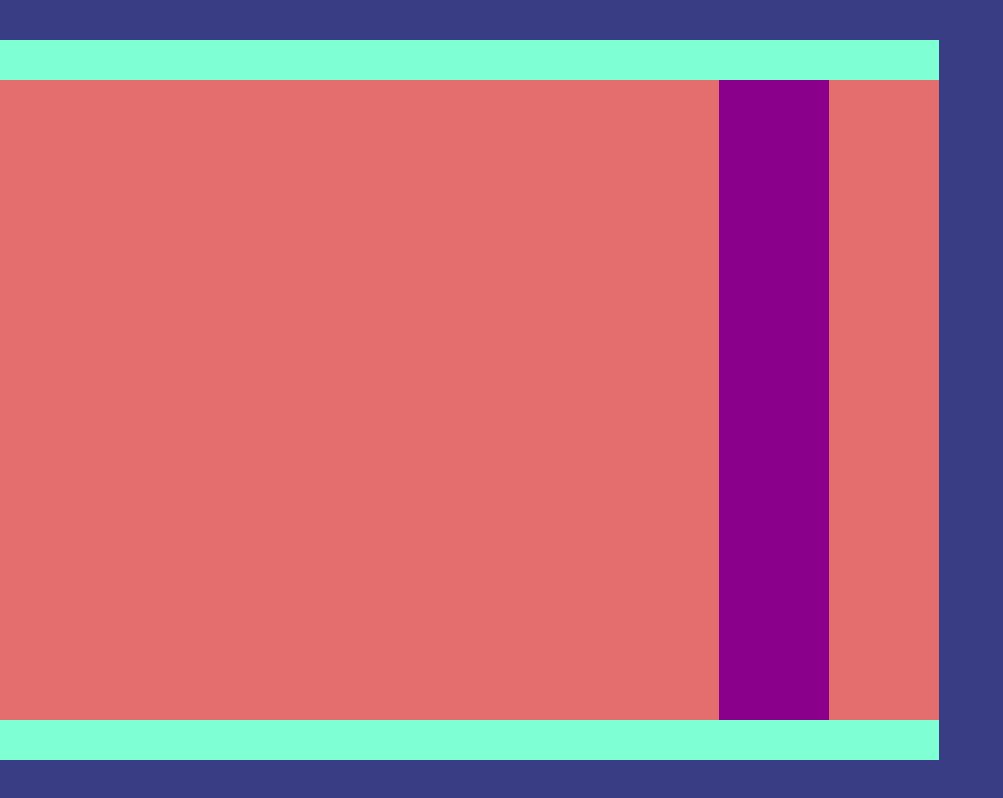
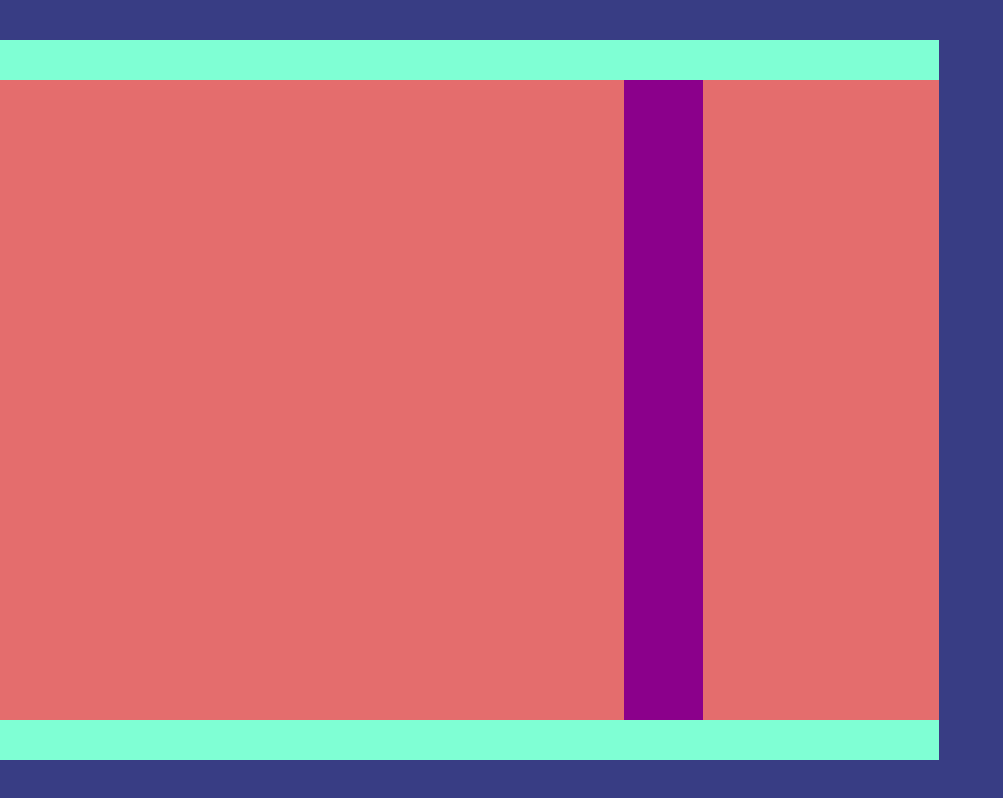
Before and after one commit to MariaM08/kanr-CLIW, a plain HTML site: page index.html in a window 1280 px wide. Shown: the full height of the page, 277-1280 px from the left. Drawn offline with Linux system fonts and the light colour scheme.

Commit message:
minor details on grid template

```diff
--- a/css/base-components.css
+++ b/css/base-components.css
@@ -37,7 +37,7 @@ body {
 }
 .wrapper {
     display: grid;
-    grid-template: 5vh 80vh 5vh  / 50px 8fr 1fr 1fr;
+    grid-template: 5vh 80vh 5vh  / 50px 10fr 1fr 3fr;
     height: 90vh;
     width: 100%;
     z-index:-1;
```
